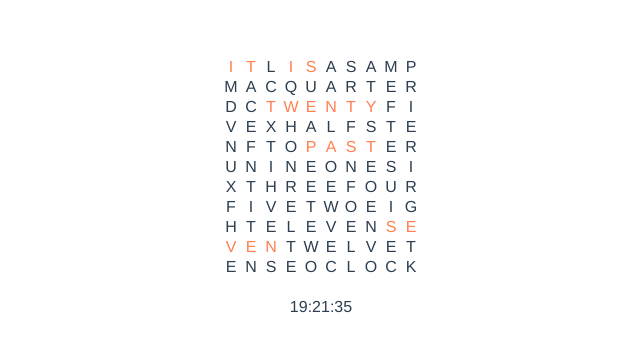
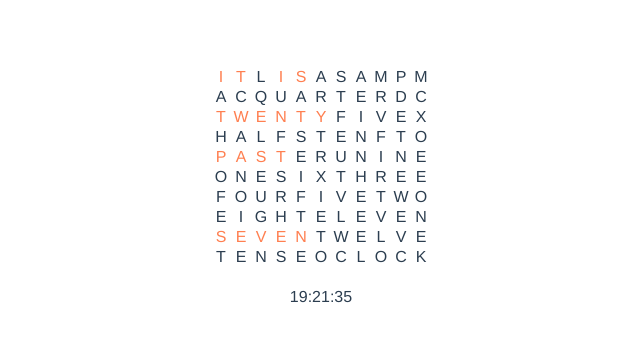
Before and after one commit to jack-chapman/word-clock, a Vue app: page / in a window 1280 px wide. Shown: the part 213-564 px from the top of the page, without its empty margins (319-959 px from the left). Built offline with nearby package versions, Linux system fonts and the light colour scheme.

Commit message:
Fix grid

```diff
--- a/src/App.vue
+++ b/src/App.vue
@@ -137,7 +137,7 @@ export default Vue.extend({
 
 .container {
   display: grid;
-  grid-template: repeat(11, 20px) / repeat(10, 20px);
+  grid-template: repeat(10, 20px) / repeat(11, 20px);
 }
 
 .time {
```
